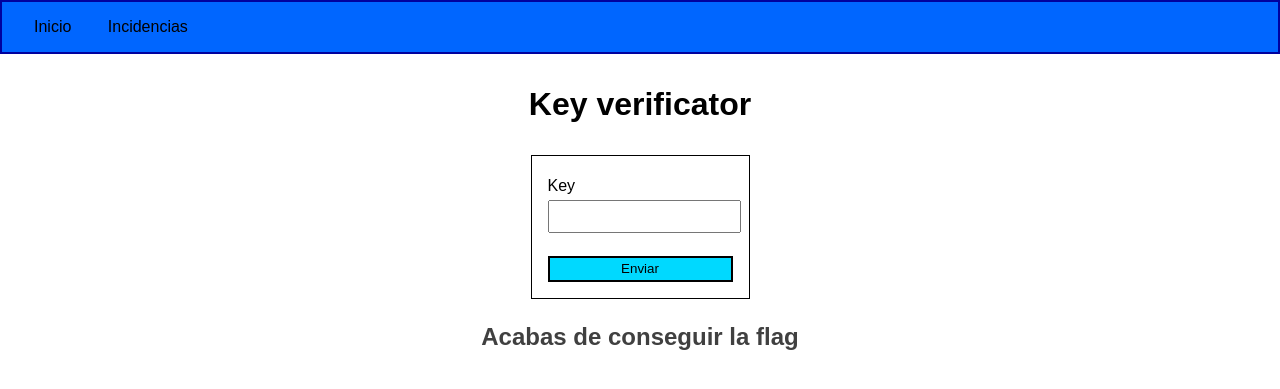
After one commit to aPesc/HttpPyErrors, a Flask app: template templates/admin.html in a window 1280 px wide. The commit adds this page. Shown: the top 389 px of the page. Run offline with Flask 3, Linux system fonts and the light colour scheme; the template is opened without the code that fills it, so the values that code supplies are empty.

Commit message:
bugs solucionados y flag implementada

```diff
--- a/app.py
+++ b/app.py
@@ -1,6 +1,6 @@
 import json
 from os import path
-from flask import Flask, request, redirect, render_template, jsonify
+from flask import Flask, request, render_template
 
 app = Flask(__name__)
 
@@ -20,7 +20,7 @@ def index():
             'titulo': titulo,
             'asunto': asunto,
             'key': "SVAvYWRtaW4tPmZsYWc=", #Ip/admin->flag
-            'key2': ""
+            'key2': "WnViaXJpMjMyNEp1c3RQYXN0ZU1lU29tZXdoZXJl"
         }
 
         if setJsonData("output.json", data):
@@ -36,10 +36,13 @@ def incidencias():
 
 @app.route('/admin', methods=["GET", "POST"])
 def admin():
-    if request.method == "GET": return ""
+    if request.method == "GET": return render_template("admin.html", result=0)
 
     if request.method == "POST":
-        ...
+        key = request.form.get("key")
+
+        if key == "Zubiri2324JustPasteMeSomewhere":
+            return render_template("admin.html",result = 1)
 
 @app.errorhandler(401)
 def err401(error):
@@ -62,7 +65,6 @@ def getJsonData(file: str) -> list:
 
     return 0
 
-
 def setJsonData(file: str, adment):
     lst = list()
 
--- a/static/styles/styles.css
+++ b/static/styles/styles.css
@@ -3,9 +3,13 @@
     margin: 0%;
 }
 
-h1 {
+h1, h2, h3 {
     text-align: center;
-    margin: 1em;
+    width: 100%;
+    padding: 1em 0 1em 0;
+}
+h2, h3{
+    color: #404040;
 }
 
 menu {
@@ -55,8 +59,10 @@ menu > a {
     background-color: rgb(0, 217, 255);
 }
 
-body h3 {
-    text-align: center;
-    width: 100%;
-    color: #404040;
+.ticket {
+    width: fit-content;
+    margin: 0 auto;
+    padding: 1em;
+    background-color: rgb(255, 255, 163);
+
 }
--- /dev/null
+++ b/templates/admin.html
@@ -0,0 +1,33 @@
+<!DOCTYPE html>
+<html lang="en">
+<head>
+    <meta charset="UTF-8">
+    <meta name="viewport" content="width=device-width, initial-scale=1.0">
+    <title>Portal de incidencias</title>
+    <link rel="stylesheet" type="text/css" href="{{ url_for('static', filename='styles/styles.css') }}">
+    <!--<link rel="stylesheet" href="/static/styles/styles.css">-->
+</head>
+<body>
+    <menu>
+        <a href="/">Inicio</a>
+        <a href="/incidencias">Incidencias</a>
+        <a href="/admin" hidden>Admin</a>
+    </menu>
+
+    <h1>Key verificator</h1>
+    <form method="post">
+
+        <div class="form-content">
+            <label for="key">Key</label>
+            <input type="text" name="key" id="key" />
+            <br>
+            <button type="submit" class="btn">Enviar</button>
+        </div>
+
+    </form>
+
+    {% if result != 0 %}
+        <h2>Acabas de conseguir la flag</h2>
+    {% endif %}
+</body>
+</html>
--- a/templates/incidencias.html
+++ b/templates/incidencias.html
@@ -14,9 +14,10 @@
     </menu>
 
     <h1>Historial de incidencias</h1>
-    {% if lstIncidencias > 0 %}
+
+    {% if lstIncidencias|length > 0 %}
         {% for incident in lstIncidencias %}
-            <ul>{{ incident }} </ul>
+            <ul class="ticket">{{ incident }} </ul>
         {% endfor %}
     {% else %}
         <h3>Actualmente no hay incidencias</h3>
```
